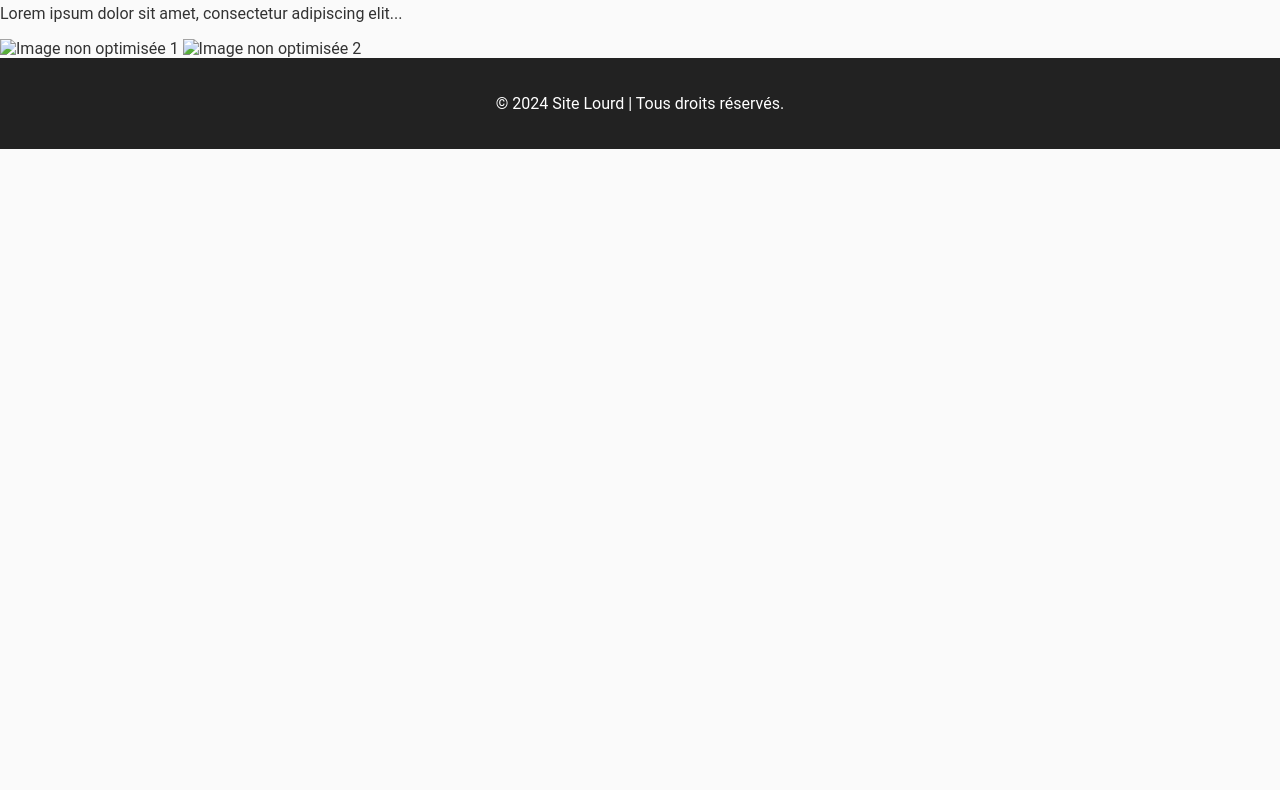
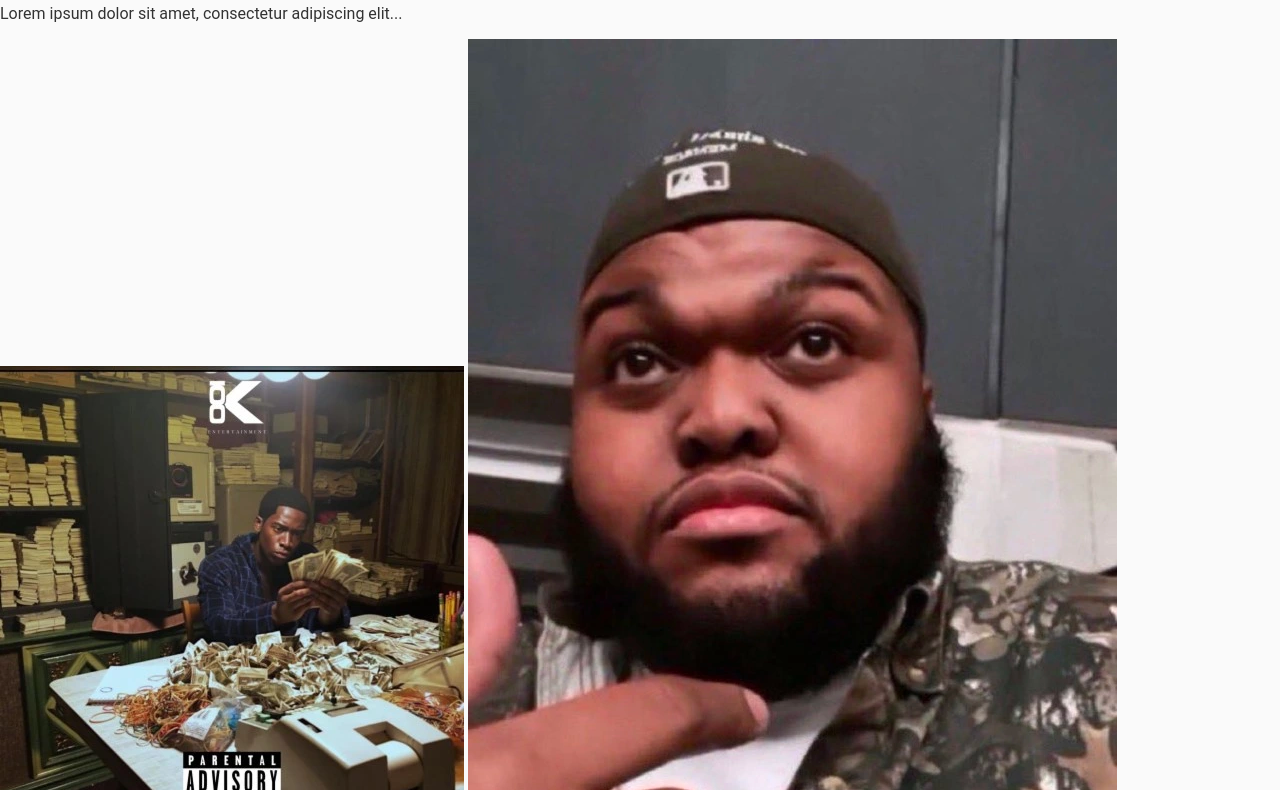
Before and after one commit to Csolatus/lighthouse, a plain HTML site: page index.html in a window 1280 px wide. Shown: the part 407-1197 px from the top of the page. Before the commit the page ends 800 px from the top, so only its background shows below. Drawn offline with Linux system fonts and the light colour scheme; files whose address does not match are found by name.

Commit message:
Update index.html

```diff
--- a/index.html
+++ b/index.html
@@ -32,8 +32,8 @@
         <section>
             <h2>Section avec contenu inutilement long</h2>
             <p>Lorem ipsum dolor sit amet, consectetur adipiscing elit...</p>
-            <img src="large-image1.jpg" alt="Image non optimisée 1">
-            <img src="large-image2.jpg" alt="Image non optimisée 2">
+            <img src="large-image1.webp" alt="Image non optimisée 1">
+            <img src="large-image2.webp" alt="Image non optimisée 2">
         </section>
     </main>
 
```
